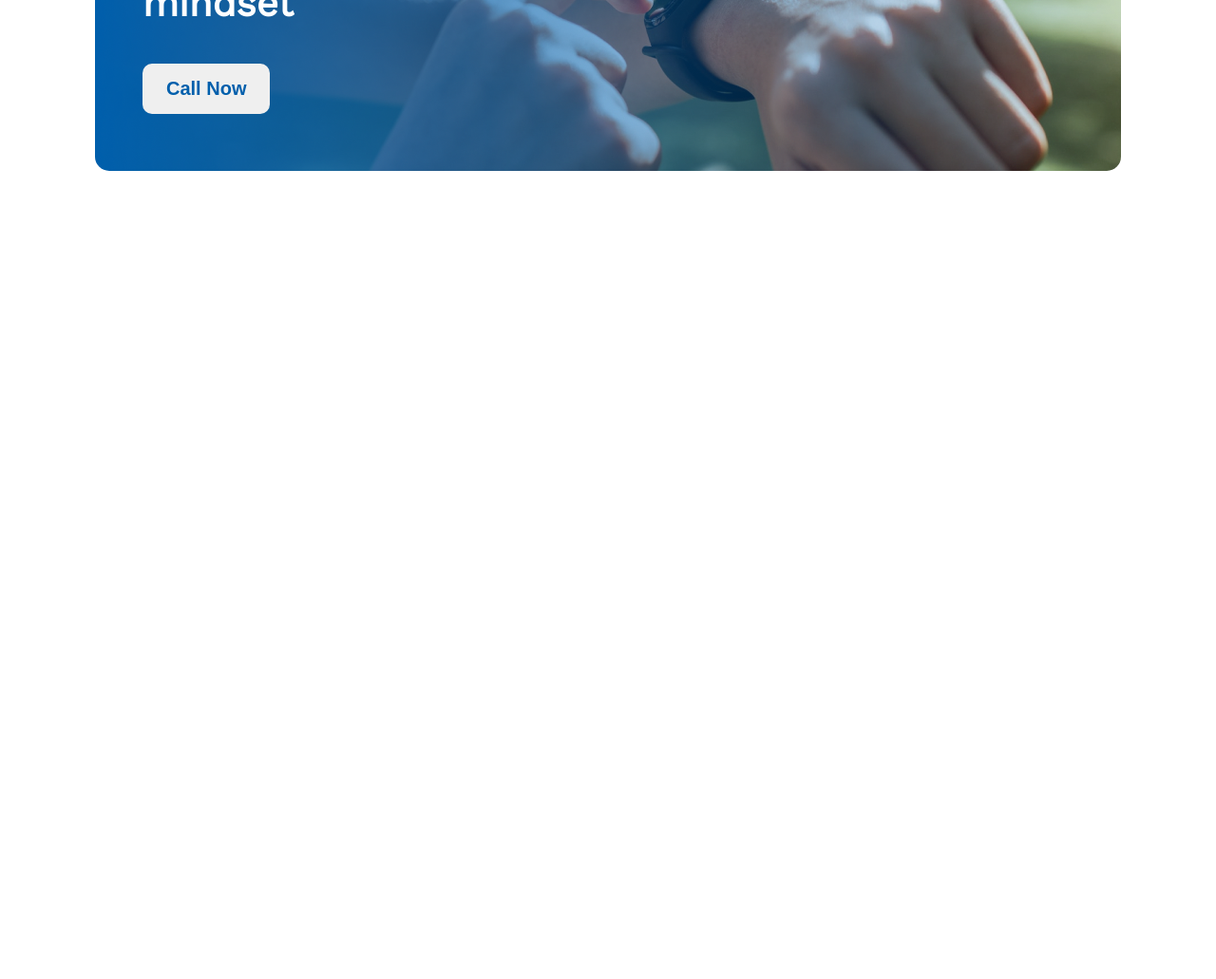
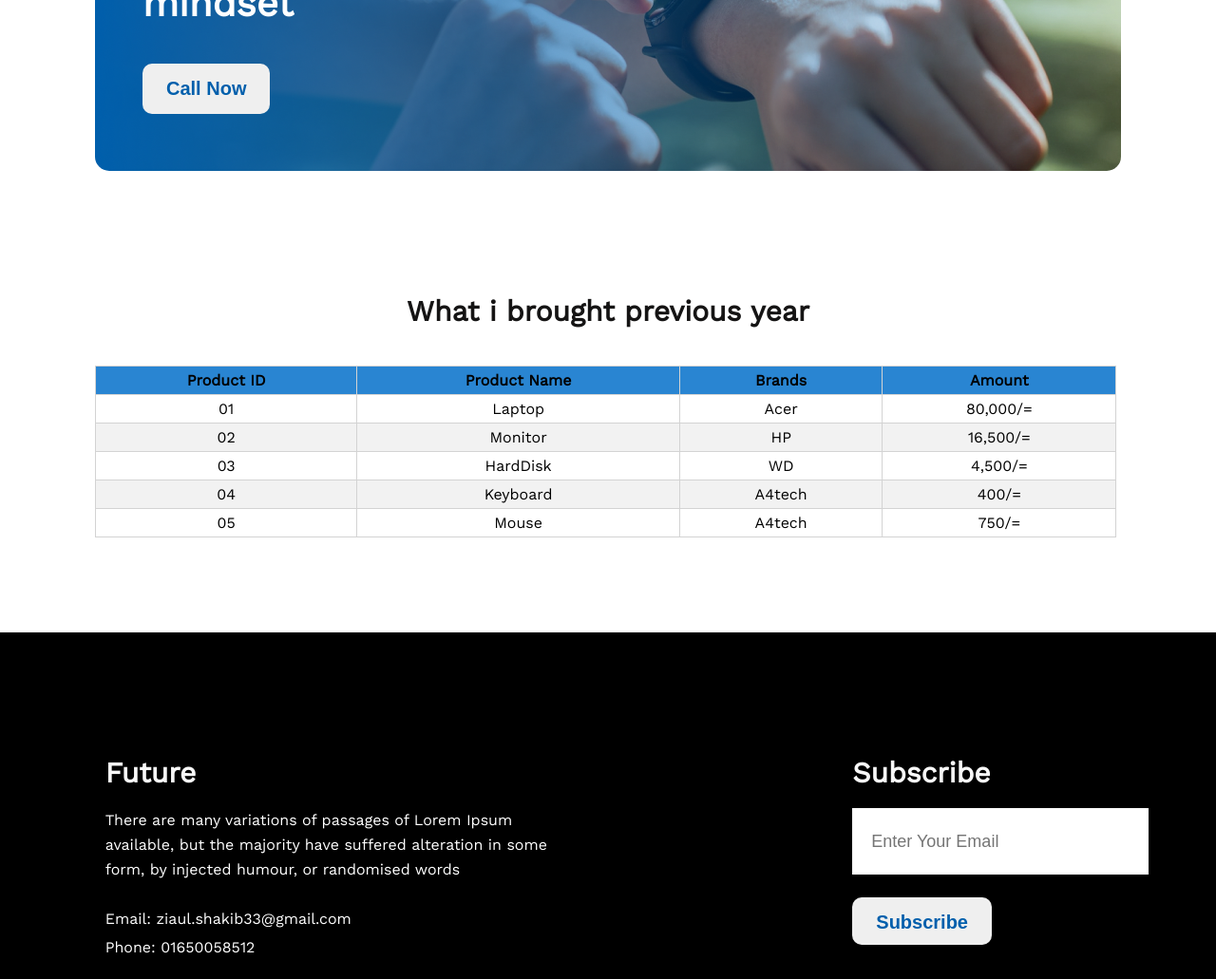
Before and after one commit to shakib303/Assignment-1, a plain HTML site: page index.html in a window 1280 px wide. Shown: the part 2281-3312 px from the top of the page at 95% size. Before the commit the page ends 2571 px from the top, so only its background shows below. Drawn offline with nearby package versions, Linux system fonts and the light colour scheme; files whose address does not match are found by name.

Commit message:
table & footer section addedd

```diff
--- a/index.html
+++ b/index.html
@@ -6,6 +6,7 @@
     <meta http-equiv="X-UA-Compatible" content="IE=edge">
     <meta name="viewport" content="width=device-width, initial-scale=1.0">
     <title>New Year New ME</title>
+
     <link rel="preconnect" href="https://fonts.googleapis.com">
     <link rel="preconnect" href="https://fonts.gstatic.com" crossorigin>
     <link
@@ -93,6 +94,83 @@
         </button>
 
     </section>
+    <!-- bonus part -->
+    <section>
+        <h2 class="table-heading">What i brought previous year
+        </h2>
+        <table>
+            <thead>
+                <th>Product ID</th>
+                <th>Product Name</th>
+                <th>Brands</th>
+                <th>Amount</th>
+            </thead>
+            <tbody>
+                <tr>
+                    <td>01</td>
+                    <td>Laptop</td>
+                    <td>Acer</td>
+                    <td>80,000/=</td>
+                </tr>
+                <tr>
+                    <td>02</td>
+                    <td>Monitor</td>
+                    <td>HP</td>
+                    <td>16,500/=</td>
+                </tr>
+                <tr>
+                    <td>03 </td>
+                    <td>HardDisk</td>
+                    <td>WD</td>
+                    <td>4,500/=</td>
+                </tr>
+                <tr>
+                    <td>04</td>
+                    <td>Keyboard</td>
+                    <td>A4tech</td>
+                    <td>400/=</td>
+                </tr>
+                <tr>
+                    <td>05</td>
+                    <td>Mouse</td>
+                    <td>A4tech</td>
+                    <td>750/=</td>
+                </tr>
+
+            </tbody>
+
+        </table>
+    </section>
+    <footer>
+        <div class="Contact-details">
+            <h3>Future</h3>
+            <p class="contact-p">There are many variations of passages of Lorem Ipsum <br>
+                available, but the majority have suffered alteration in some <br> form, by injected humour, or randomised words</p>
+            <p class="contact-mail-number">Email: ziaul.shakib33@gmail.com <br>
+                Phone: 01650058512
+            </p>
+            <div class="contact-icon">
+                <a href="">
+                    <img src="images/icons/fb.png" alt="">
+                </a>
+                <a href="">
+                    <img src="images/icons/twitter.png" alt="">
+                </a>
+                <a href="">
+                    <img src="images/icons/youtube.png" alt="">
+                </a>
+            </div>
+        </div>
+        <div class="subscription">
+            <h3>Subscribe</h3>
+            <form action="">
+                <input type="email" name="" id="" placeholder="Enter Your Email"><br>
+                <input class="btn-primary" type="submit" value="Subscribe">
+            </form>
+
+
+        </div>
+    </footer>
 
 
 
--- a/style.css
+++ b/style.css
@@ -57,7 +57,7 @@ body {
     text-align: justify;
     align-items: center;
     justify-content: center;
-   margin: 130px 100px;
+    margin: 130px 100px;
 }
 
 .person-image {
@@ -113,7 +113,7 @@ span {
     justify-content: space-around;
 }
 
-.plan-title-image{
+.plan-title-image {
     margin-bottom: 20px;
 }
 
@@ -129,18 +129,104 @@ span {
     color: #737272;
     padding-top: 10px;
 }
+
 /* banner section */
-.banner-section{
+.banner-section {
     margin: 110px 100px;
-    background-image:url(images/gradient1.png) , url(../images/watch.png) ;
+    background-image: url(images/gradient1.png), url(../images/watch.png);
     background-repeat: no-repeat;
     border-radius: 15px;
 }
-.banner-section h3{
+
+.banner-section h3 {
     color: #FFFFFF;
     font-size: 40px;
-    padding: 50px ;
+    padding: 50px;
 }
-.banner-section button{
+
+.banner-section button {
     margin: -10px 50px 60px;
 }
+
+/* table section */
+
+.table-heading {
+    color: #151414;
+    text-align: center;
+    font-size: 30px;
+    padding: 20px;
+}
+
+table {
+    width: 84%;
+    margin: 20px 100px;
+    text-align: center;
+    justify-content: center;
+    border-collapse: collapse;
+    margin-bottom: 100px;
+}
+
+td,
+th {
+    border: 1px solid lightgray;
+    padding: 5px 20px;
+}
+
+th {
+    background-color: rgba(38, 132, 210, 0.986);
+}
+
+/* table row background */
+tbody tr:nth-child(even) {
+    background-color: #f2f2f2;
+}
+
+tbody tr:hover {
+    background-color: #ddd;
+}
+
+/* footer section */
+footer {
+    display: flex;
+    text-align: left;
+    gap: 300px;
+    padding: 130px 100px;
+    background-color: black;
+    color: #FFFFFF;
+    justify-content: space-around;
+
+}
+
+footer h3 {
+    color: #F8F8F8;
+    font-size: 30px;
+    align-items: left;
+    padding-bottom: 20px;
+}
+
+.contact-p {
+    line-height: 26px;
+}
+
+.contact-mail-number {
+    margin: 24px 0px;
+    line-height: 30px;
+}
+
+.subscription input[type="email"] {
+    margin-bottom: 24px;
+    font-size: 18px;
+    border: 0;
+    width: 100%;
+    padding: 10px 20px;
+
+}
+
+input {
+    height: 50px;
+}
+
+.contact-icon a {
+    text-decoration: none;
+    margin-right: 17px;
+}
```
